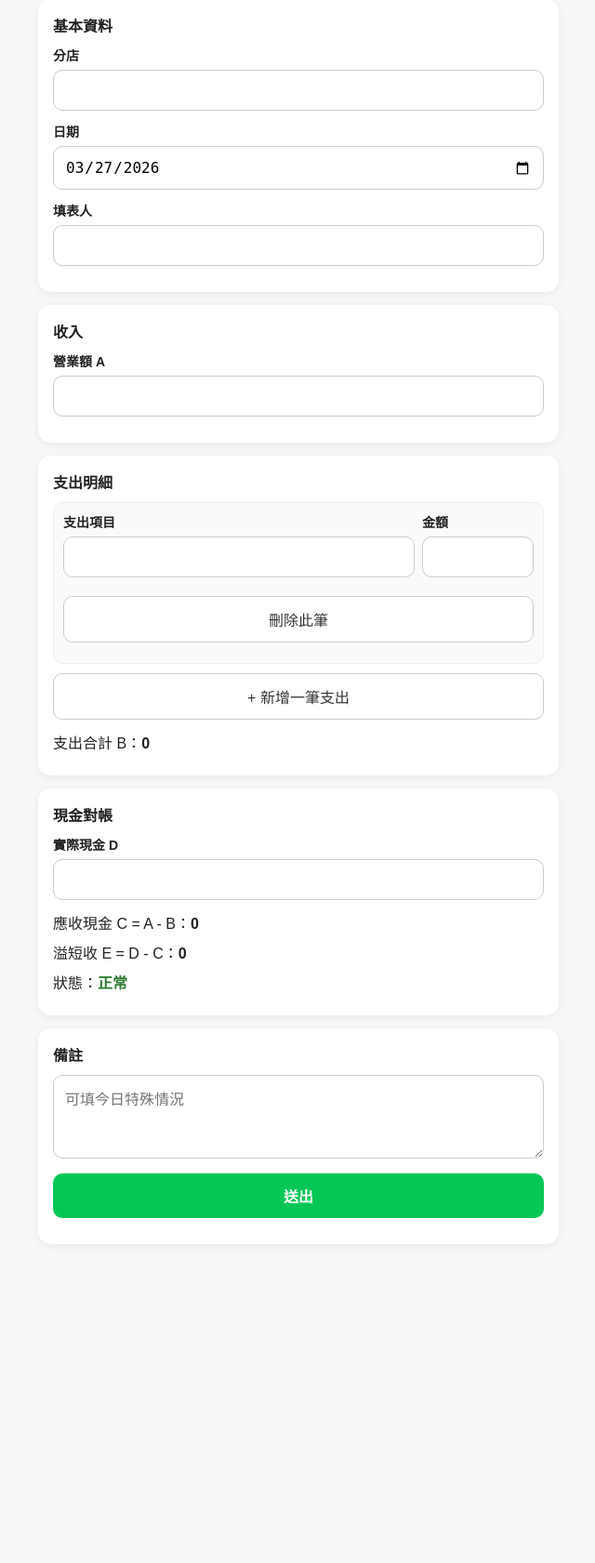
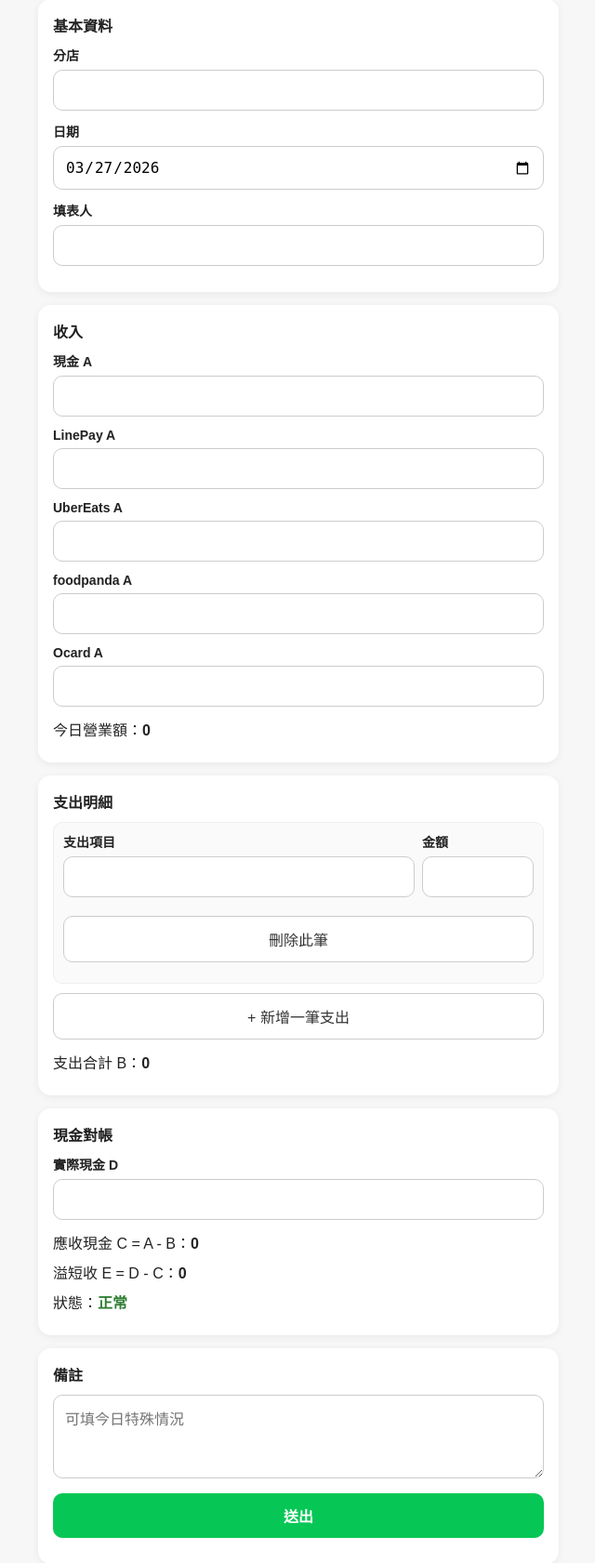
Before and after one commit to janelo-bot/line-settlement-bot, a Flask app: page /liff/settlement in a window 1280 px wide. Shown: the part 126-1807 px from the top of the page at 93% size, without its empty margins (319-959 px from the left). Before the commit the page ends 1436 px from the top, so only its background shows below. Run offline with Flask 3, Linux system fonts and the light colour scheme; some libraries are stand-ins or nearby versions.

Commit message:
Add files via upload

```diff
--- a/templates/settlement.html
+++ b/templates/settlement.html
@@ -139,8 +139,24 @@
 
     <div class="card">
       <h2>收入</h2>
-      <label for="revenue_a">營業額 A</label>
-      <input type="number" id="revenue_a" min="0" inputmode="numeric" required />
+      <label for="cash_a">現金 A</label>
+      <input type="number" id="cash_a" min="0" inputmode="numeric" required />
+
+      <label for="linepay_a">LinePay A</label>
+      <input type="number" id="linepay_a" min="0" inputmode="numeric" />
+
+      <label for="ubereats_a">UberEats A</label>
+      <input type="number" id="ubereats_a" min="0" inputmode="numeric" />
+
+      <label for="foodpanda_a">foodpanda A</label>
+      <input type="number" id="foodpanda_a" min="0" inputmode="numeric" />
+
+      <label for="Ocard">Ocard A</label>
+      <input type="number" id="ocard_a" min="0" inputmode="numeric" />
+
+      <div class="summary">
+        <div>今日營業額：<strong id="total_revenue">0</strong></div>
+      </div>
     </div>
 
     <div class="card">
@@ -187,6 +203,28 @@
   function num(v) {
     const cleaned = String(v || "").replace(/,/g, "").trim();
     return cleaned === "" ? 0 : Number(cleaned);
+  }
+
+  function calculateRevenue() {
+    const cashA = num(document.getElementById("cash_a").value);
+    const linepayA = num(document.getElementById("linepay_a").value);
+    const ubereatsA = num(document.getElementById("ubereats_a").value);
+    const foodpandaA = num(document.getElementById("foodpanda_a").value);
+    const ocardA = num(document.getElementById("ocard_a").value);
+
+    const totalRevenue = cashA + linepayA + ubereatsA + foodpandaA + ocardA;
+
+    document.getElementById("total_revenue").innerText =
+      totalRevenue.toLocaleString();
+
+    return {
+      cashA,
+      linepayA,
+      ubereatsA,
+      foodpandaA,
+      ocardA,
+      totalRevenue
+    };
   }
 
   function getQueryParam(name) {
@@ -237,12 +275,12 @@
   }
 
   function calculate() {
-    const revenueA = num(document.getElementById("revenue_a").value);
+    const cashA = num(document.getElementById("cash_a").value);
     const actualCashD = num(document.getElementById("actual_cash_d").value);
     const expenses = collectExpenses();
 
     const expenseTotalB = expenses.reduce((sum, item) => sum + num(item.amount), 0);
-    const shouldCashC = revenueA - expenseTotalB;
+    const shouldCashC = cashA - expenseTotalB;
     const diffE = actualCashD - shouldCashC;
 
     document.getElementById("expense_total_b").innerText = expenseTotalB.toLocaleString();
@@ -300,7 +338,16 @@
     const store = document.getElementById("store").value;
     const date = document.getElementById("date").value;
     const operatorName = document.getElementById("operator_name").value.trim();
-    const revenueA = num(document.getElementById("revenue_a").value);
+    const {
+      cashA,
+      linepayA,
+      ubereatsA,
+      foodpandaA,
+      ocardA,
+      totalRevenue
+    } = calculateRevenue();
+
+    const revenueA = totalRevenue;
     const actualCashD = num(document.getElementById("actual_cash_d").value);
     const note = document.getElementById("note").value.trim();
     const expenses = collectExpenses();
@@ -320,8 +367,8 @@
       return;
     }
 
-    if (document.getElementById("revenue_a").value.trim() === "") {
-      alert("請輸入營業額 A");
+    if (document.getElementById("cash_a").value.trim() === "") {
+      alert("請輸入現金收入");
       return;
     }
 
@@ -330,8 +377,8 @@
       return;
     }
 
-    if (revenueA < 0) {
-      alert("營業額 A 不可小於 0");
+    if (cashA < 0) {
+      alert("現金 A 不可小於 0");
       return;
     }
 
@@ -360,6 +407,11 @@
       date,
       operator_name: operatorName,
       revenue_a: revenueA,
+      cash_a: cashA,
+      linepay_a: linepayA,
+      ubereats_a: ubereatsA,
+      foodpanda_a: foodpandaA,
+      ocard_a: ocardA,
       actual_cash_d: actualCashD,
       note,
       expenses,
@@ -393,7 +445,7 @@
       const r = data.result;
       alert(
         `${r.store}｜${r.date}\n` +
-        `營業額(A)：${r.revenue_a}\n` +
+        `現金收入(A)：${r.cash_a}\n` +
         `支出(B)：${r.expense_total_b}\n` +
         `應收現金(C)：${r.should_cash_c}\n` +
         `實際現金(D)：${r.actual_cash_d}\n` +
@@ -416,7 +468,7 @@
   }
 
 
-  document.getElementById("revenue_a").addEventListener("input", calculate);
+  document.getElementById("cash_a").addEventListener("input", calculate);
   document.getElementById("actual_cash_d").addEventListener("input", calculate);
 
   addExpenseRow();
```
